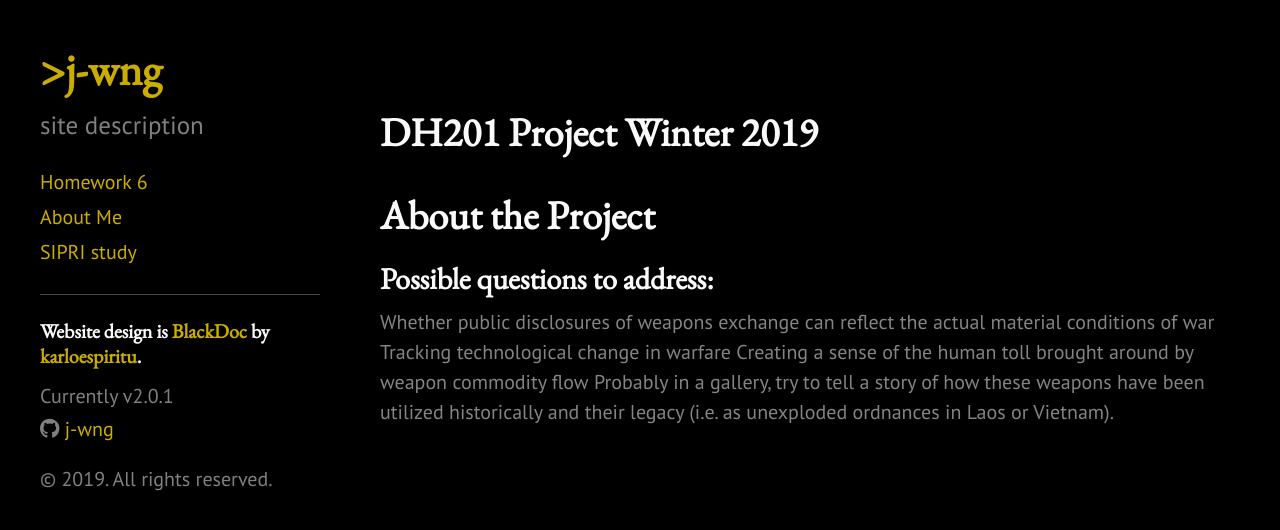
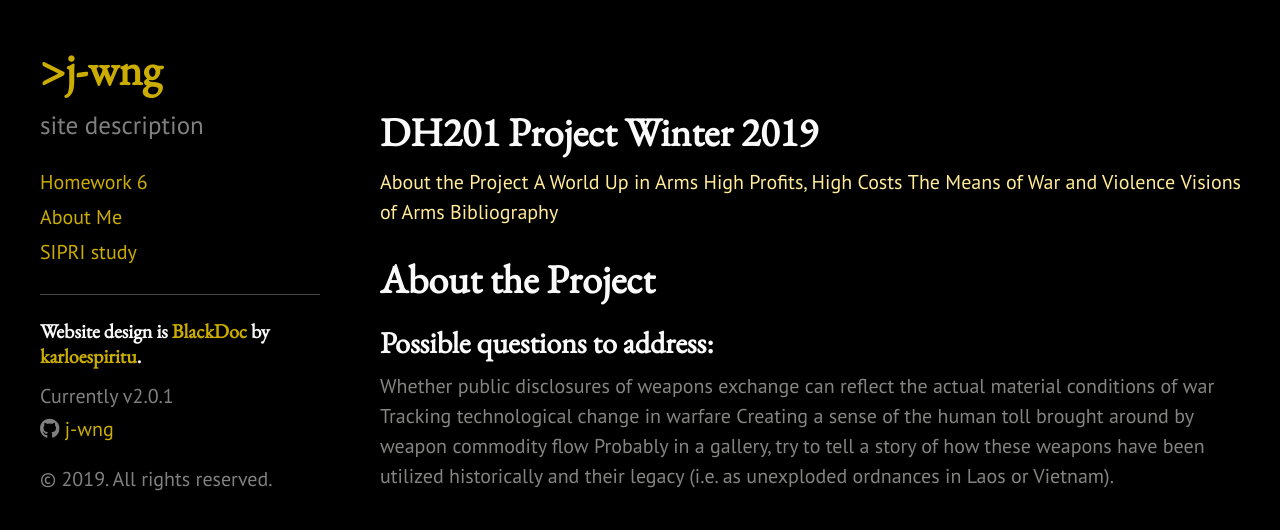
Before and after one commit to j-wng/j-wng.github.io, a Jekyll site: the page built from aboutproject.html, in a window 1280 px wide. Shown: the top 530 px of the page. Built offline with Jekyll 4.4.1, drawn with Linux system fonts in a browser that asks for light colours; nearby versions of some CDN libraries.

Commit message:
Update aboutproject.html

```diff
--- a/aboutproject.html
+++ b/aboutproject.html
@@ -15,13 +15,22 @@ ul {
   margin: 0;
   padding: 0;
 }
-
 li {
   display: inline;
 }
 </style>
 </head>
-<head>
+<body>
+
+<ul>
+  <li><a href="aboutproject.html">About the Project</a></li>
+  <li><a href="worldinarms.html">A World Up in Arms</a></li>
+  <li><a href="highprofits_highcosts.html">High Profits, High Costs</a></li>
+  <li><a href="means.html">The Means of War and Violence</a></li>
+  <li><a href="gallery.html">Visions of Arms</a></li>
+  <li><a href="bib.html">Bibliography</a></li>
+</ul>
+</nav>
 
 <p>
 <h1>About the Project</h1>
```
